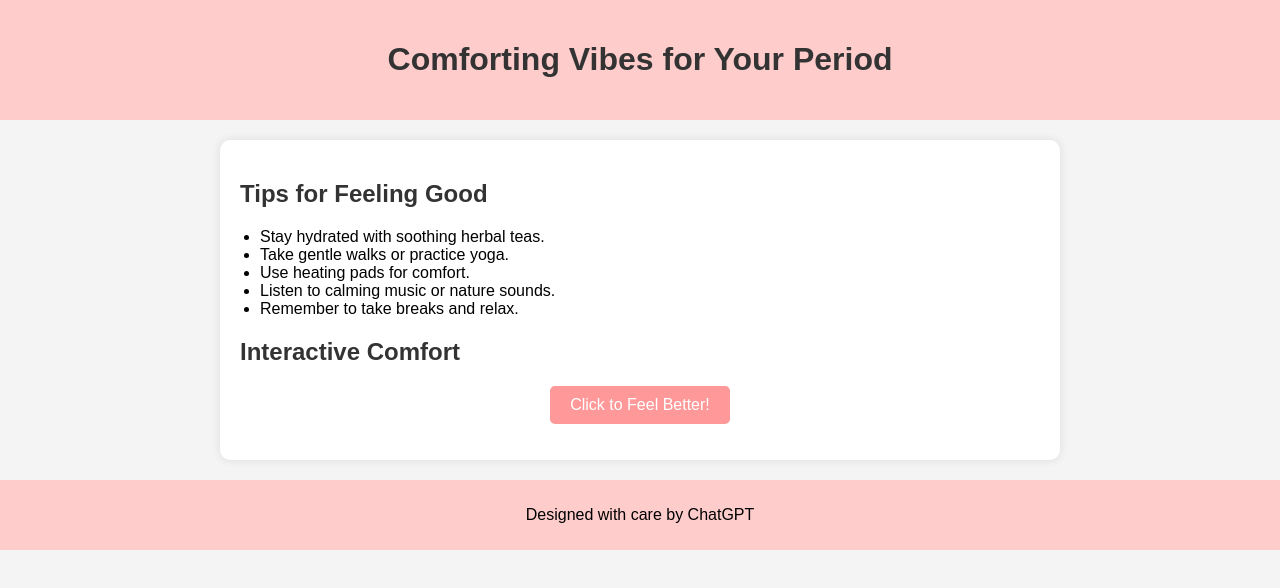
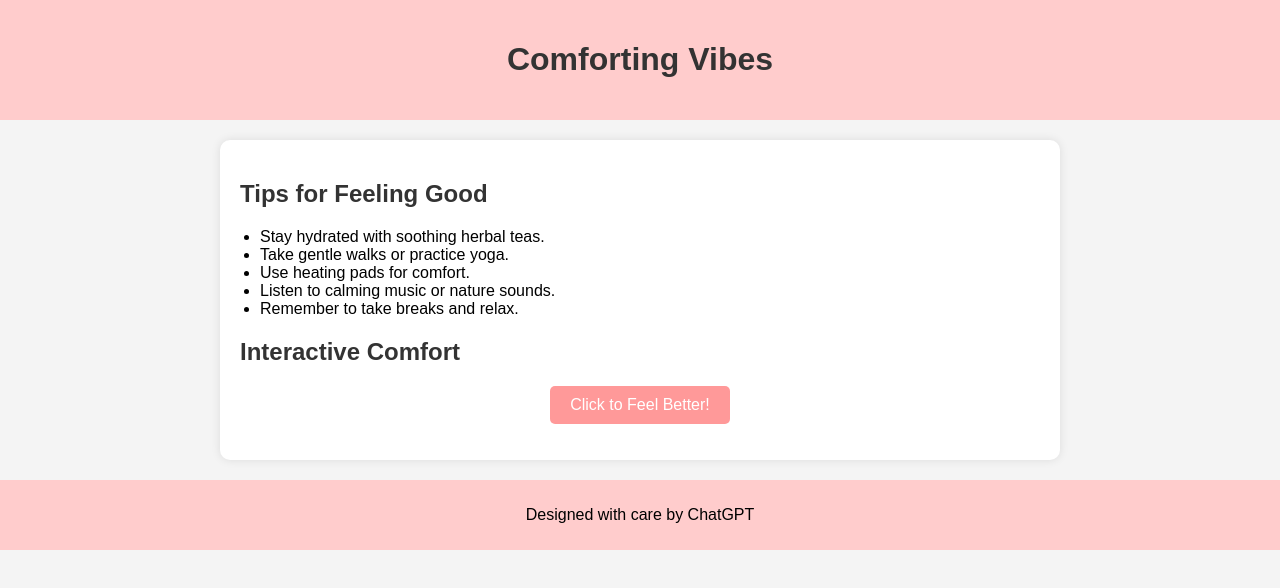
Before and after one commit to Sarantoretto/saranvasudevan.github.io, a plain HTML site: page index.html in a window 1280 px wide. Drawn offline with Linux system fonts and the light colour scheme.

Commit message:
Update index.html

```diff
--- a/index.html
+++ b/index.html
@@ -3,12 +3,12 @@
 <head>
     <meta charset="UTF-8">
     <meta name="viewport" content="width=device-width, initial-scale=1.0">
-    <title>Period Comfort</title>
+    <title>FOR YOU THRISHNA </title>
     <link rel="stylesheet" href="styles.css">
 </head>
 <body>
     <header>
-        <h1>Comforting Vibes for Your Period</h1>
+        <h1>Comforting Vibes</h1>
     </header>
     <main>
         <section id="comfortTips">
```
